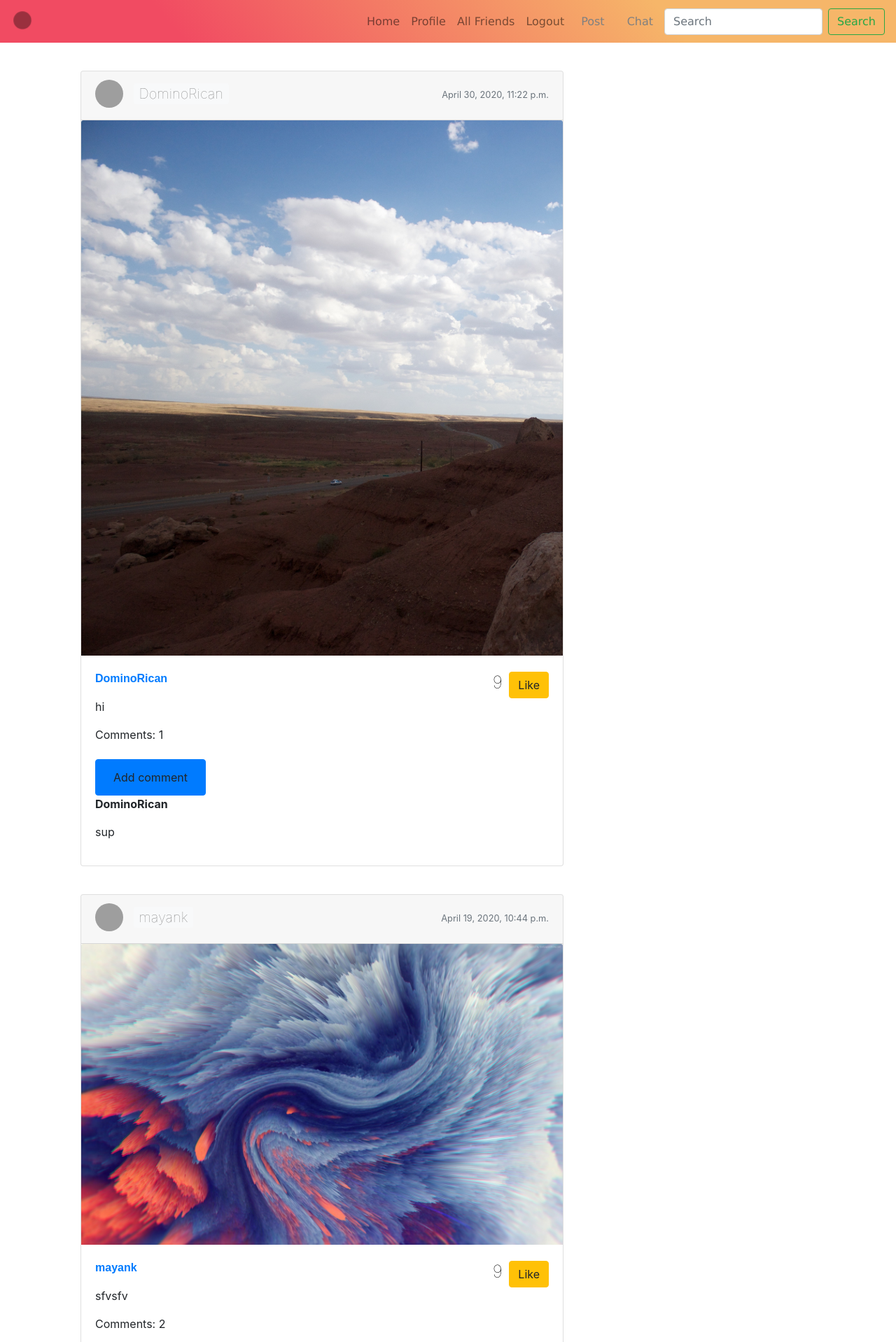
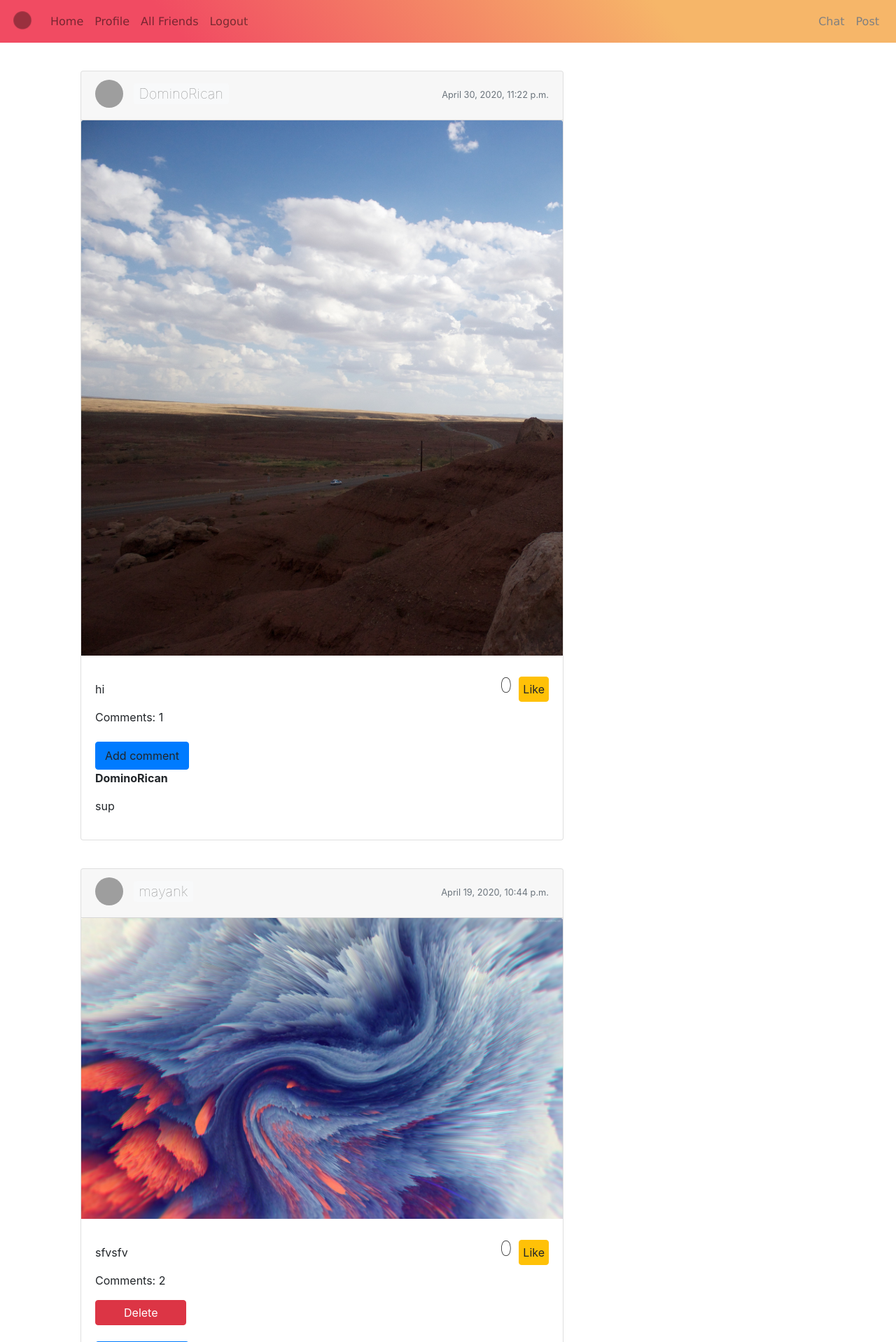
Before and after one commit to vtattyba/SM_CSE312, a Django app: page /posts in a window 1280 px wide. Shown: the top 1918 px of the page at 70% size. Run offline with Django 3.2, Linux system fonts and the light colour scheme; a user stored in the database is signed in; data comes from the database, SQL or seed files in the repository; both versions use the stored data as it was after the commit; some libraries are stand-ins or nearby versions; grey boxes are pictures that could not be loaded.

Commit message:
testing stuff for likes

```diff
--- a/cse312_project/gsplit/models.py
+++ b/cse312_project/gsplit/models.py
@@ -4,7 +4,6 @@ from django.contrib.auth import get_user_model
 from django.contrib.auth.models import User
 from django.urls import reverse_lazy, reverse
 import misaka
-
 
 # Create your models here.
 
@@ -34,9 +33,26 @@ class Post(models.Model):
     message = models.TextField()
     message_html = models.TextField(editable=False)
     cover = models.ImageField(upload_to='images/', blank=True, null=True)
+    liked = models.BooleanField()
+    likes = models.IntegerField()
+    id = models.AutoField(primary_key=True)
 
     def __str__(self):
         return self.message
+
+    def has_liked(self):
+        if self.liked is False:
+            self.liked = True
+        else:
+            self.liked = False
+
+    def like(self):
+        if self.liked is False:
+            self.likes += 1
+            self.liked = True
+        else:
+            self.likes -= 1
+            self.liked = False
 
     def save(self, *args, **kwargs):
         self.message_html = misaka.html(self.message)
--- a/cse312_project/gsplit/static/gsplit/script.js
+++ b/cse312_project/gsplit/static/gsplit/script.js
@@ -5,3 +5,13 @@ function tg(x) {
    var c1 = document.getElementById(x.id)
    c1.classList.toggle("fas");
 }
+
+function like(x, liked) {
+   var likes = document.getElementById(x);
+   if (liked == 'False'){
+      likes.innerText++;
+   }else{
+      likes.innerText--;
+   }
+   document.getElementById(x).innerText = likes.innerText;
+}
--- a/cse312_project/gsplit/templates/gsplit/base.html
+++ b/cse312_project/gsplit/templates/gsplit/base.html
@@ -15,35 +15,27 @@
 <!-- <link rel="stylesheet" href="https://cdnjs.cloudflare.com/ajax/libs/font-awesome/4.7.0/css/font-awesome.min.css">
     <script src="https://kit.fontawesome.com/b6d5ddd578.js"></script> -->
 <!--          delete-->
-    {%block title%} <title> Default </title> {%endblock %}
+    {% block title %} <title> Default </title> {% endblock %}
 </head>
 
 <nav class="navbar navbar-expand-lg navbar-light" style="background-image: linear-gradient(50deg, #f14b62 20%, #f6b669 74%); font-family: Verdana">
+
     <a class="navbar-brand" href="#">
         <div class="spinner-grow" style="width: 2rem; height: 2rem;" role="status">
          <span class="sr-only"></span>
         </div>
     </a>
+
     <button class="navbar-toggler" type="button" data-toggle="collapse" data-target="#navbarSupportedContent"
             aria-controls="navbarSupportedContent" aria-expanded="false" aria-label="Toggle navigation">
         <span class="navbar-toggler-icon"></span>
     </button>
 
     <div class="collapse navbar-collapse" id="navbarSupportedContent">
-        <ul class="navbar-nav ml-auto">
+
 
         {% if user.is_authenticated %}
-
-<!--            <li class="nav-item">-->
-<!--                <a class="nav-link" href="posts">Home <span class="sr-only">(current)</span></a>-->
-<!--            </li>-->
-<!--            <li><a href="{% url 'create' %}" class="nav-link btn btn-simple">New Post</a></li>-->
-<!--            <li><a href="#" class="nav-link btn btn-simple">Friends</a></li>-->
-<!--            <li><a href="#"class="nav-link btn btn-simple">Chat</a></li>-->
-<!--            <li><a href="#"class="nav-link btn btn-simple">{{user}}</a></li>-->
-<!--            <li><a href="{% url 'gsplit-logout' %}" class="btn btn-danger">Log out</a></li>-->
-
-
+        <ul class="navbar-nav" style="justify-content: left">
             <li class="nav-item active">
             <li class="nav-item">
                 <a class="nav-link" href="{% url 'all' %}"> Home <span class="sr-only">(current)</span></a>
@@ -55,38 +47,25 @@
               <li class="nav-item">
                 <a class="nav-link" href="{% url 'gsplit-friends' %}">All Friends</a>
                 </li>
-<!--            <li class="nav-item dropdown">-->
-<!--                <a class="nav-link dropdown-toggle" href="#" id="navbarDropdown" role="button" data-toggle="dropdown"-->
-<!--                   aria-haspopup="true" aria-expanded="false">-->
-<!--                    Friends-->
-<!--                </a>-->
-<!--                <div class="dropdown-menu" aria-labelledby="navbarDropdown">-->
-<!--                    <a class="dropdown-item" href="#">friend 1</a>-->
-<!--                    <a class="dropdown-item" href="#">friend 2</a>-->
-<!--                    <div class="dropdown-divider"></div>-->
-<!--                    <a class="dropdown-item" href="{% url 'gsplit-friends' %}">All Friends</a>-->
-<!--                </div>-->
-<!--            </li>-->
 
              <li class="nav-item">
                 <a class="nav-link" href="{% url 'gsplit-logout' %}">Logout</a>
             </li>
-            <li class="nav-item">
-<!--                <a class="nav-link " href="#" tabindex="-1" aria-disabled="true">Disabled</a>-->
-            </li>
+        </ul>
+        <ul class="navbar-nav ml-auto" style="justify-content: left">
+            <form class="form-inline my-2 my-lg-0">
+                <a class="nav-link" style="text-decoration: none; color: gray"  href="{% url 'gsplit-chat' %}"> Chat </a>
+                <a class="nav-link" style="text-decoration: none; color: gray"  href="{% url 'create' %}"> Post </a>
+<!--                <input class="form-control mr-sm-2" type="search" placeholder="Search" aria-label="Search">-->
+<!--                <button class="btn btn-outline-success my-2 my-sm-0" type="submit">Search</button>-->
+            </form>
         </ul>
 
-        <form class="form-inline my-2 my-lg-0">
-            <a class="nav-link" style="text-decoration: none; color: gray"  href="{% url 'create' %}"> Post </a>
-            <a class="nav-link" style="text-decoration: none; color: gray"  href="{% url 'gsplit-chat' %}"> Chat </a>
-            <input class="form-control mr-sm-2" type="search" placeholder="Search" aria-label="Search">
-            <button class="btn btn-outline-success my-2 my-sm-0" type="submit">Search</button>
-        </form>
+        {% else %}
 
-
-        {% else %}
             <li><a href="{% url 'gsplit-login' %}" class="btn btn-simple">Log in</a></li>
             <li><a href="{% url 'gsplit-create_acc' %}" class="btn btn-simple">Sign up</a></li>
+
         {% endif %}
 
     </div>
--- a/cse312_project/gsplit/templates/gsplit/posts/post.html
+++ b/cse312_project/gsplit/templates/gsplit/posts/post.html
@@ -19,37 +19,32 @@
         <div class="description">
             <div class=" caption">
                 <p class="card-text">
-                    <span class="bold">
-                        <a href="{% url 'test' %}">
-                            {{post.owner}}
-                        </a>
-                     </span>
                     <span style="margin-top: -10px">
                         {{ post.message_html|safe }}
                       </span>
                     Comments: {{ post.comments.count }}
                 </p>
             </div>
+
             <div>
-                <span id="likenumber"
-                      style="color: black; padding-right: 5px; font-size: 25px;font-weight: lighter">9</span>
-
-                <button class="btn btn-warning">Like</button>
+                <span id={{post.id}}
+                      style="color: black; padding-right: 5px; font-size: 30px;font-weight: lighter">{{post.likes}}</span>
+                <button class="btn btn-warning" onclick="like({{post.id}}, '{{post.liked}}')" style="padding: 5px"> Like </button>
             </div>
 
             {% if user.is_authenticated and post.owner == user %}
             <p>
-                <a class="btn btn-danger" href="{% url 'delete' pk=post.pk %}">Delete</a>
+                <a class="btn btn-danger" style="padding: 5px 40px" href="{% url 'delete' pk=post.pk %}">Delete</a>
             </p>
             {% endif %}
 
         </div>
-        <button class="btn btn-primary"> <a class="btn btn-default" href="{% url 'comment_work' pk=post.pk %}">Add comment</a></button>
+        <button class="btn btn-primary" style="padding: 0px"> <a class="btn btn-default" href="{% url 'comment_work' pk=post.pk %}">Add comment</a></button>
         <br>
 
         {% for comment in post.comments.all %}
         <div style="float: right" class="date">{{ comment.content }}</div>
-        <strong> {{post.owner}}</strong>
+        <strong> {{post.owner}} </strong>
         <p>{{ comment.text|linebreaks }}</p>
         {% endfor %}
     </div>
```
Also changed, not shown: cse312_project/cse312_project/settings.py (+22 -22 lines), cse312_project/gsplit/views.py (+14 -10 lines), cse312_project/db.sqlite3, cse312_project/gsplit/migrations/0014_likes.py (added), cse312_project/gsplit/migrations/0015_auto_20200430_2320.py (added), cse312_project/gsplit/migrations/0016_auto_20200501_0201.py (added), cse312_project/gsplit/migrations/0017_auto_20200501_0220.py (added), cse312_project/gsplit/migrations/0018_auto_20200501_0222.py (added), cse312_project/gsplit/migrations/0019_auto_20200501_0244.py (added), cse312_project/media/images/nevada3_ezOSgX9.jpg (added).
